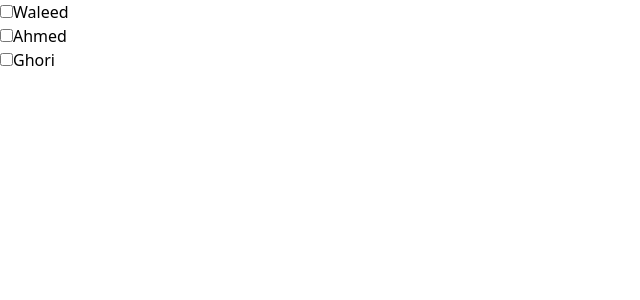
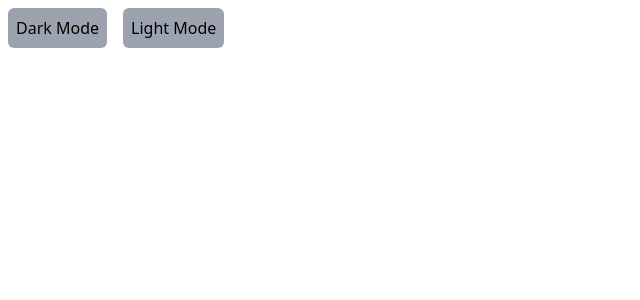
Before and after one commit to WaleedGhori/TechnicalQuestion, a React (Create React App) app: page / in a window 1280 px wide. Shown: the top 300 px of the page, without its empty margins (0-640 px from the left). Built offline with nearby package versions, Linux system fonts and the light colour scheme.

Commit message:
dark and light mode

```diff
--- a/src/App.js
+++ b/src/App.js
@@ -1,4 +1,4 @@
-import React, { useRef, useState } from 'react'
+import React, { useLayoutEffect, useRef, useState } from 'react'
 
 const countries = [
     { name: "India", value: "IN", cities: ["Delhi", "Mumbai"] },
@@ -7,6 +7,9 @@ const countries = [
 ]
 
 const arr = ["Waleed", "Ahmed", "Ghori"]
+
+const options = ["Cricket" ,"Football" , "Hockey"]
+const days = ["weekday", "weekend"]
 
 const App = () => {
     const [country, setCountry] = useState();
@@ -24,6 +27,37 @@ const App = () => {
     const handleCheckBox = (value , index) =>{
         setCheckBoxValue(!value)
         setCheckBoxIndex(index)
+    }
+
+ // ? Logic of Third Question
+
+    const [game , setGame] = useState()
+    const [gameDay , setGameDay] = useState()
+
+    const handleGame = (item) =>{
+        setGame(item)
+        console.log(item);
+    }
+    const handleGameDay = (item) =>{
+        setGameDay(item)
+        console.log(item);
+    }
+
+
+// ? Logic of fourth Question
+
+const [color , setColor] = useState(false)
+    const handleDarkColor = () =>{
+        setColor(true)
+    }
+    const handleLightColor = () =>{
+        setColor(false)
+    }
+    const darkColor = {
+        "backgroundColor":"Black",
+    }
+    const lightColor = {
+        "backgroundColor":"White"
     }
     return (
 
@@ -57,25 +91,65 @@ const App = () => {
         // ! End of first Question
 
         // ! Stat of Second Question
-        <div>
-            {
-                copyArr.map((item, index) => {
-                    return (
-                        <ul>
-                            <li>
-                                <input onChange={(e)=>handleCheckBox(!e.target.value, index)}
-                                    type="checkbox"
-                                     />
-                                {item}
-                                {!checkBoxValue && !checkBoxIndex?<></>:(<button onClick={() => { handldeDelete(index) }} className='p-2 bg-slate-300'>Item Deleted</button>)}
-                            </li>
-                        </ul>
-                    )
 
-                })
-            }
+        // TODO we need to fix the checkbox button
+        // <div>
+        //     {
+        //         copyArr.map((item, index) => {
+        //             return (
+        //                 <ul>
+        //                     <li>
+        //                         <input onChange={(e)=>handleCheckBox(!e.target.value, index)}
+        //                             type="checkbox"
+        //                              />
+        //                         {item}
+        //                         {!checkBoxValue && !checkBoxIndex?<></>:(<button onClick={() => { handldeDelete(index) }} className='p-2 bg-slate-300'>Item Deleted</button>)}
+        //                     </li>
+        //                 </ul>
+        //             )
+
+        //         })
+        //     }
+        // </div>
+
+        // ! End of Second Question
+
+        // ! Start of Third Question
+        // <div>
+        //     {options.map((item , index)=>{
+        //         return(
+        //             <>
+        //             <input type="radio" name="radioBtn" value={game} onClick={()=>{handleGame(item)}}/>
+        //             <label>{item}</label>
+        //             <br></br>
+        //             </>
+        //         )
+        //     })}
+
+        //     {days.map((item , index)=>{
+        //         return(
+        //             <>
+        //             <input type="radio" name="radioBtn1" value={gameDay} onClick={()=>{handleGameDay(item)}}/>
+        //             <label>{item}</label>
+        //             <br></br>
+        //             </>
+        //         )
+        //     })}
+
+
+        //     <h1>{game} and {gameDay}</h1>
+        // </div>
+
+        // ! End of Third Question
+
+
+
+        <div style={color==true?darkColor:lightColor}>
+            <button onClick={handleDarkColor} className='bg-gray-400 p-2 m-2 rounded-md' >Dark Mode</button>
+            <button onClick={handleLightColor} className='bg-gray-400 p-2 m-2 rounded-md' >Light Mode</button>
         </div>
     )
+
 }
 
 export default App
```
